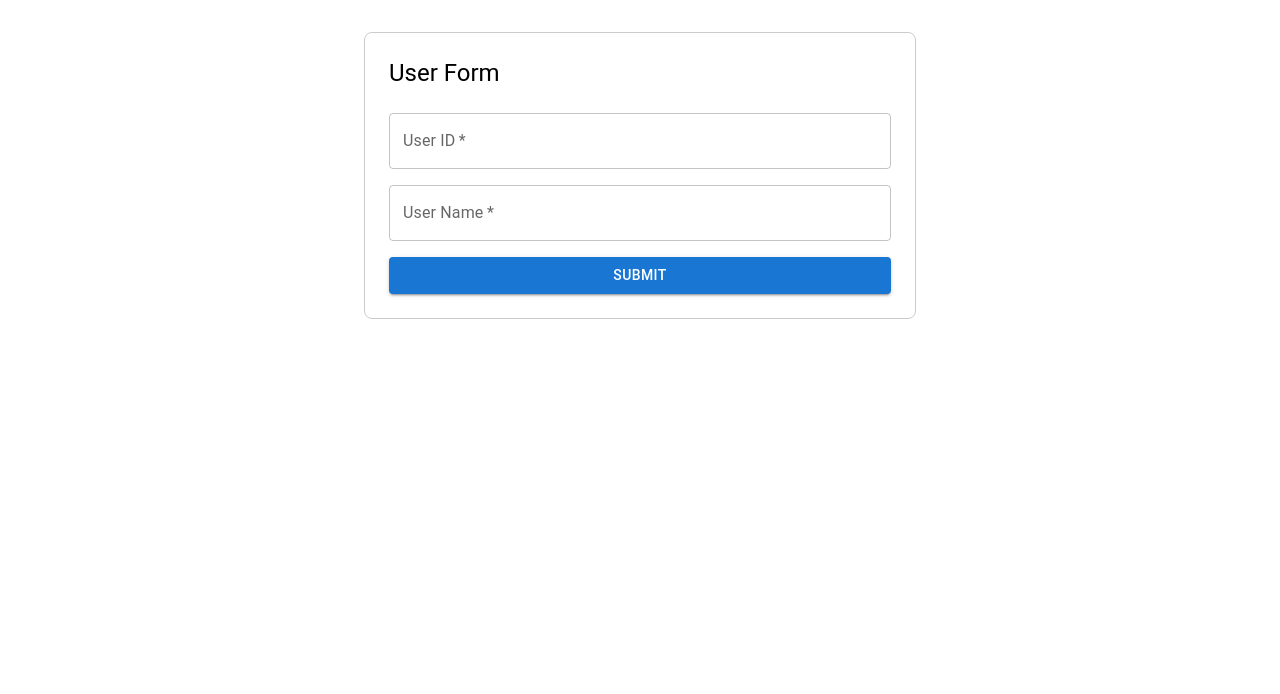
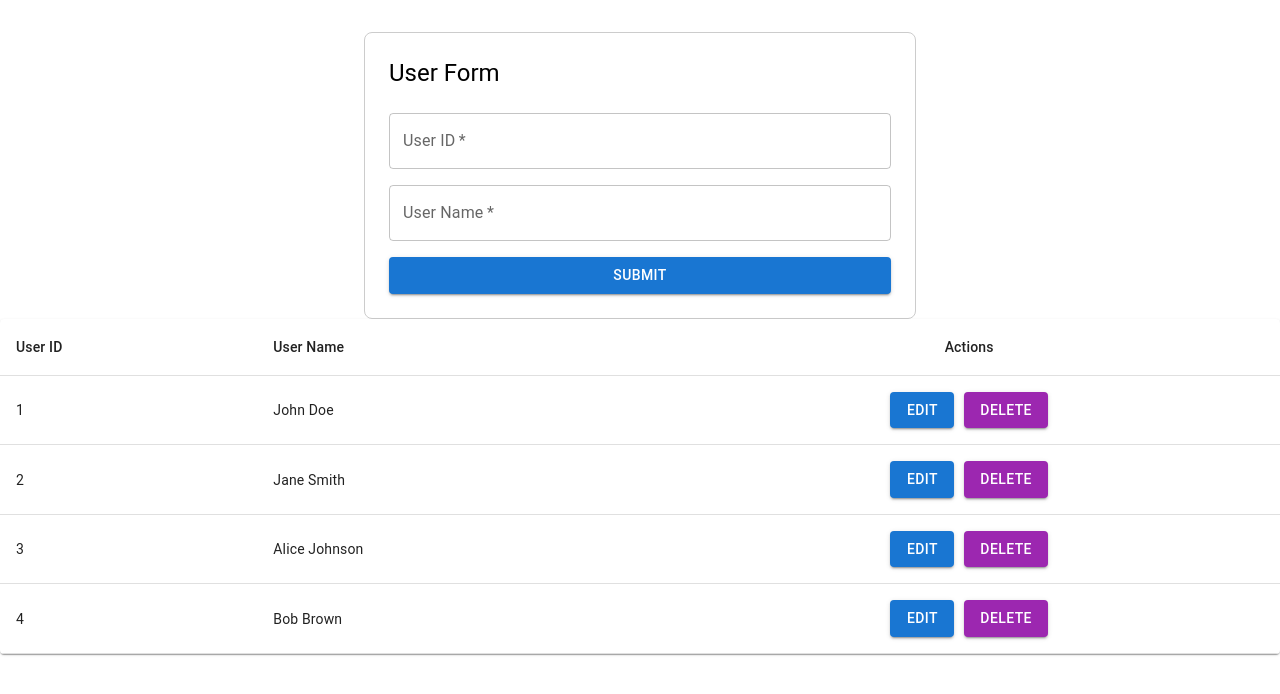
Before and after one commit to chamaxx9zp/MERN-Test, a React (Create React App) app: page /users in a window 1280 px wide. Shown: the top 694 px of the page. Built offline with nearby package versions, Linux system fonts and the light colour scheme.

Commit message:
user table

```diff
--- /dev/null
+++ b/src/components/UserTable.js
@@ -0,0 +1,45 @@
+import React from 'react';
+import { Table, TableBody, TableCell, TableContainer, TableHead, TableRow, Button, Paper } from '@mui/material';
+
+function UserTable({ users, onEdit, onDelete }) {
+  return (
+    <TableContainer component={Paper}>
+      <Table>
+        <TableHead>
+          <TableRow>
+            <TableCell>User ID</TableCell>
+            <TableCell>User Name</TableCell>
+            <TableCell align="center">Actions</TableCell>
+          </TableRow>
+        </TableHead>
+        <TableBody>
+          {users.map((user) => (
+            <TableRow key={user.id}>
+              <TableCell>{user.id}</TableCell>
+              <TableCell>{user.name}</TableCell>
+              <TableCell align="center">
+                <Button
+                  variant="contained"
+                  color="primary"
+                  onClick={() => onEdit(user.id)}
+                  style={{ marginRight: 10 }}
+                >
+                  Edit
+                </Button>
+                <Button
+                  variant="contained"
+                  color="secondary"
+                  onClick={() => onDelete(user.id)}
+                >
+                  Delete
+                </Button>
+              </TableCell>
+            </TableRow>
+          ))}
+        </TableBody>
+      </Table>
+    </TableContainer>
+  );
+}
+
+export default UserTable;
--- a/src/components/Userforms.js
+++ b/src/components/Userforms.js
@@ -1,7 +1,7 @@
 import React, { useState } from 'react';
 import { TextField, Button, Container, Typography, Box } from '@mui/material';
 
-const Userforms = () => {
+const UserForm = ({ onAddUser }) => {
   // State for form fields
   const [userId, setUserId] = useState('');
   const [userName, setUserName] = useState('');
@@ -9,8 +9,14 @@ const Userforms = () => {
   // Handle form submission
   const handleSubmit = (e) => {
     e.preventDefault();
-    console.log('Form Submitted:', { userId, userName });
-    // You can add further actions, such as sending data to an API
+    if (userId && userName) {
+      const newUser = { id: userId, name: userName };
+      onAddUser(newUser);  // Pass new user to parent component
+      setUserId('');
+      setUserName('');
+    } else {
+      alert("Please fill in both fields.");
+    }
   };
 
   return (
@@ -53,4 +59,4 @@ const Userforms = () => {
   );
 };
 
-export default Userforms;
+export default UserForm;
--- a/src/pages/Users.js
+++ b/src/pages/Users.js
@@ -1,12 +1,84 @@
-import React from 'react'
-import UserForm from '../components/Userforms'
+import React, { useState } from 'react';
+import UserForm from '../components/Userforms';
+import UserTable from '../components/UserTable';
+import { Dialog, DialogActions, DialogContent, DialogTitle, TextField, Button } from '@mui/material';
+
+const usersData = [
+  { id: 1, name: 'John Doe' },
+  { id: 2, name: 'Jane Smith' },
+  { id: 3, name: 'Alice Johnson' },
+  { id: 4, name: 'Bob Brown' },
+];
 
 function Users() {
+  const [users, setUsers] = useState(usersData);
+  const [editUserId, setEditUserId] = useState(null); // Store the ID of the user being edited
+  const [editName, setEditName] = useState(''); // Store the name of the user being edited
+  const [open, setOpen] = useState(false); // Control the modal open/close
+
+  // Handle adding a new user
+  const handleAddUser = (newUser) => {
+    setUsers([...users, newUser]);  // Adds the new user to the list
+  };
+
+  const handleEdit = (id) => {
+    const userToEdit = users.find(user => user.id === id);
+    setEditUserId(id);
+    setEditName(userToEdit.name);
+    setOpen(true); // Open the modal for editing
+  };
+
+  const handleDelete = (id) => {
+    const filteredUsers = users.filter(user => user.id !== id);
+    setUsers(filteredUsers); // Remove user from state
+  };
+
+  const handleSave = () => {
+    setUsers(users.map(user =>
+      user.id === editUserId ? { ...user, name: editName } : user
+    ));
+    setOpen(false); // Close the modal after saving
+    setEditUserId(null);
+    setEditName('');
+  };
+
+  const handleCancel = () => {
+    setOpen(false); // Close the modal without saving
+    setEditUserId(null);
+    setEditName('');
+  };
+
   return (
     <>
-      <UserForm />
+      <UserForm onAddUser={handleAddUser} /> {/* Pass handleAddUser to UserForm */}
+      <UserTable users={users} onEdit={handleEdit} onDelete={handleDelete} />
+
+      {/* Edit User Modal */}
+      <Dialog open={open} onClose={handleCancel}>
+        <DialogTitle>Edit User</DialogTitle>
+        <DialogContent>
+          <TextField
+            autoFocus
+            margin="dense"
+            id="name"
+            label="User Name"
+            type="text"
+            fullWidth
+            value={editName}
+            onChange={(e) => setEditName(e.target.value)} // Update editName state
+          />
+        </DialogContent>
+        <DialogActions>
+          <Button onClick={handleCancel} color="secondary">
+            Cancel
+          </Button>
+          <Button onClick={handleSave} color="primary">
+            Save
+          </Button>
+        </DialogActions>
+      </Dialog>
     </>
-  )
+  );
 }
 
-export default Users
+export default Users;
```
